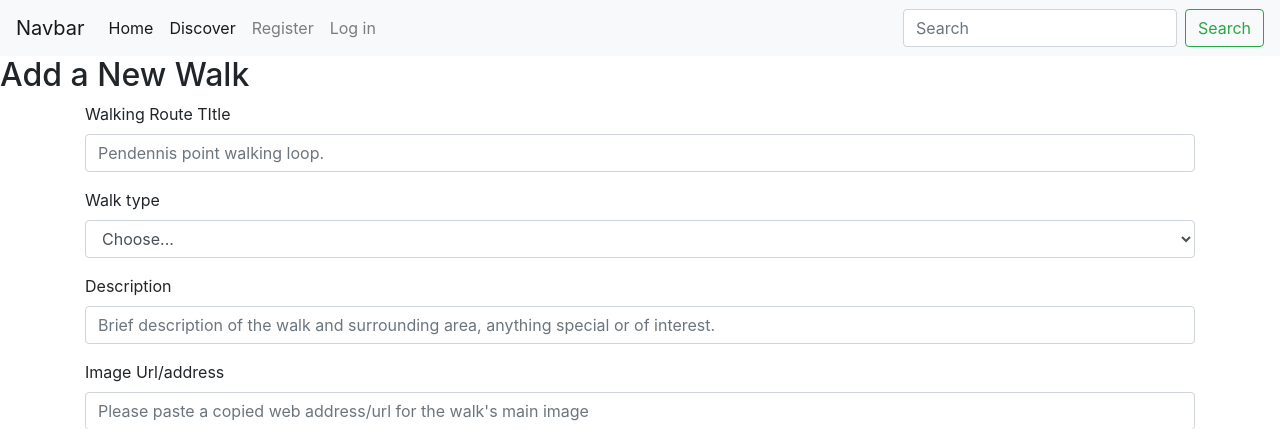
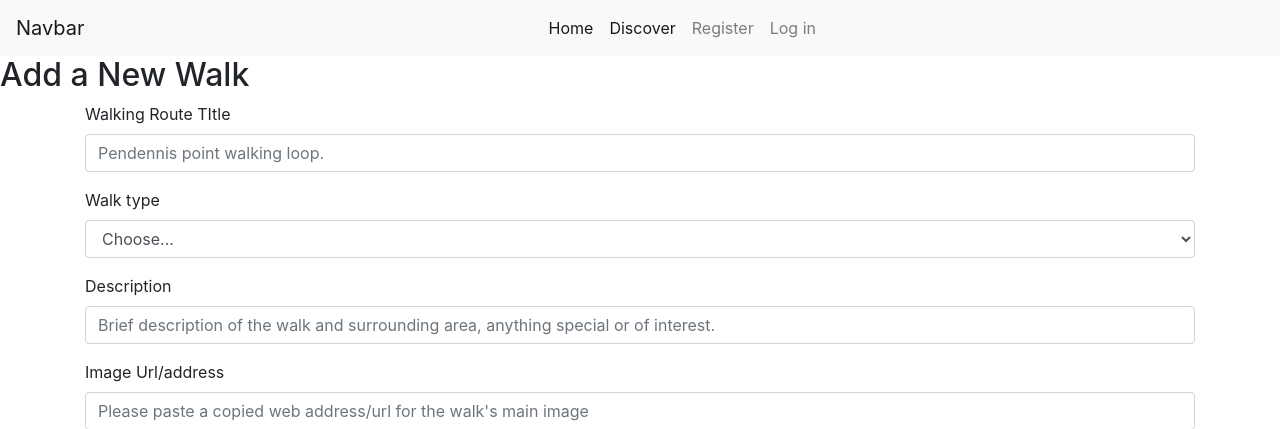
Before and after one commit to Code-Institute-Submissions/RhysPollardDevelopment-Data-centric_milestone_AprResub, a Flask app: page /add_walk in a window 1280 px wide. Shown: the top 429 px of the page. Run offline with Flask 2, Linux system fonts and the light colour scheme; data that the repository does not hold is empty; some libraries are stand-ins or nearby versions; some web fonts are replaced.

Commit message:
Style: Changes navbar elements to a center position and removed search bar

```diff
--- a/static/css/style.css
+++ b/static/css/style.css
@@ -1,5 +1,9 @@
 .main{
     min-height:90vh;
+}
+
+.center-flex{
+    flex:auto;
 }
 
 .footer{
--- a/templates/base.html
+++ b/templates/base.html
@@ -33,7 +33,7 @@
             </button>
 
             <div class="collapse navbar-collapse" id="navbarSupportedContent">
-                <ul class="navbar-nav mr-auto">
+                <ul class="navbar-nav center-flex justify-content-center">
                     <li class="nav-item active">
                         <a class="nav-link" href="{{ url_for('home') }}">Home
                             <span class="sr-only">(current)</span></a>
@@ -66,12 +66,6 @@
                     </li>
                     {% endif %}
                 </ul>
-                <form class="form-inline my-2 my-lg-0">
-                    <input class="form-control mr-sm-2" type="search"
-                        placeholder="Search" aria-label="Search">
-                    <button class="btn btn-outline-success my-2 my-sm-0"
-                        type="submit">Search</button>
-                </form>
             </div>
         </nav>
         <main class=main>
```
